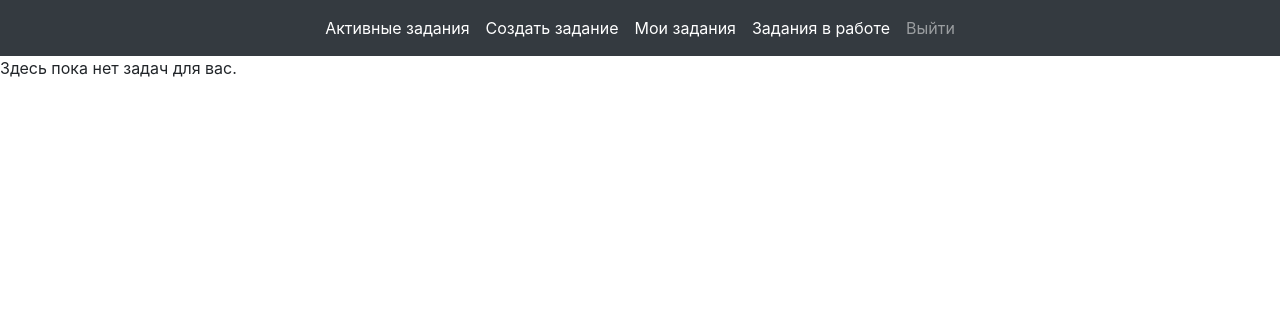
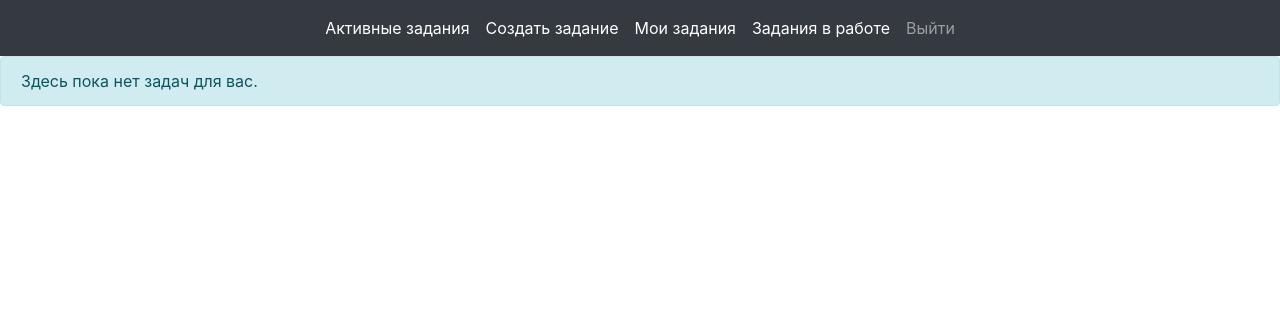
Before and after one commit to IanKir/django_girls, a Django app: page /task/list/ in a window 1280 px wide. Shown: the top 316 px of the page. Run offline with Django 3.2, Linux system fonts and the light colour scheme; a user stored in the database is signed in; tables that the repository leaves empty hold one stand-in row (values such as "Sample post"); some libraries are stand-ins or nearby versions.

Commit message:
Добавил boostrap к alert, если нет записи

```diff
--- a/core/templates/mainpage/task_board.html
+++ b/core/templates/mainpage/task_board.html
@@ -47,7 +47,9 @@
             </ul>
         </nav>
     {% else %}
-        <p class="text">Здесь пока нет задач для вас.</p>
+        <div class="alert alert-info" role="alert">
+            Здесь пока нет задач для вас.
+        </div>
     {% endif %}
 
 
--- a/core/views.py
+++ b/core/views.py
@@ -11,7 +11,6 @@ from core.forms import TaskForm
 from core.models import Task, Profile
 
 
-# TODO: @property для модели Task
 # TODO: сделать кастомную form для tasks, как для login_form
 # TODO: Сделать функционал принять задание,
 #  оно потом убирается из общего списка
```
